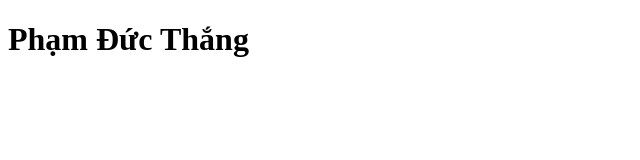
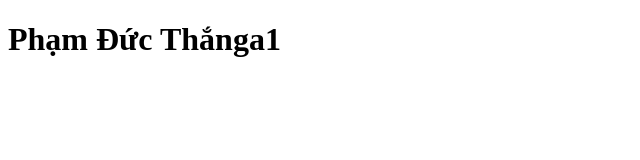
Before and after one commit to phamducthang452/github-demo-thangpham, a plain HTML site: page index.html in a window 1280 px wide. Shown: the full height of the page, 0-640 px from the left. Drawn offline with Linux system fonts and the light colour scheme.

Commit message:
đã chỉnh sửa

```diff
--- a/index.html
+++ b/index.html
@@ -6,6 +6,6 @@
     <title>Document</title>
 </head>
 <body>
-    <h1>Phạm Đức Thắng</h1>
+    <h1>Phạm Đức Thắnga1</h1>
 </body>
 </html>
```
